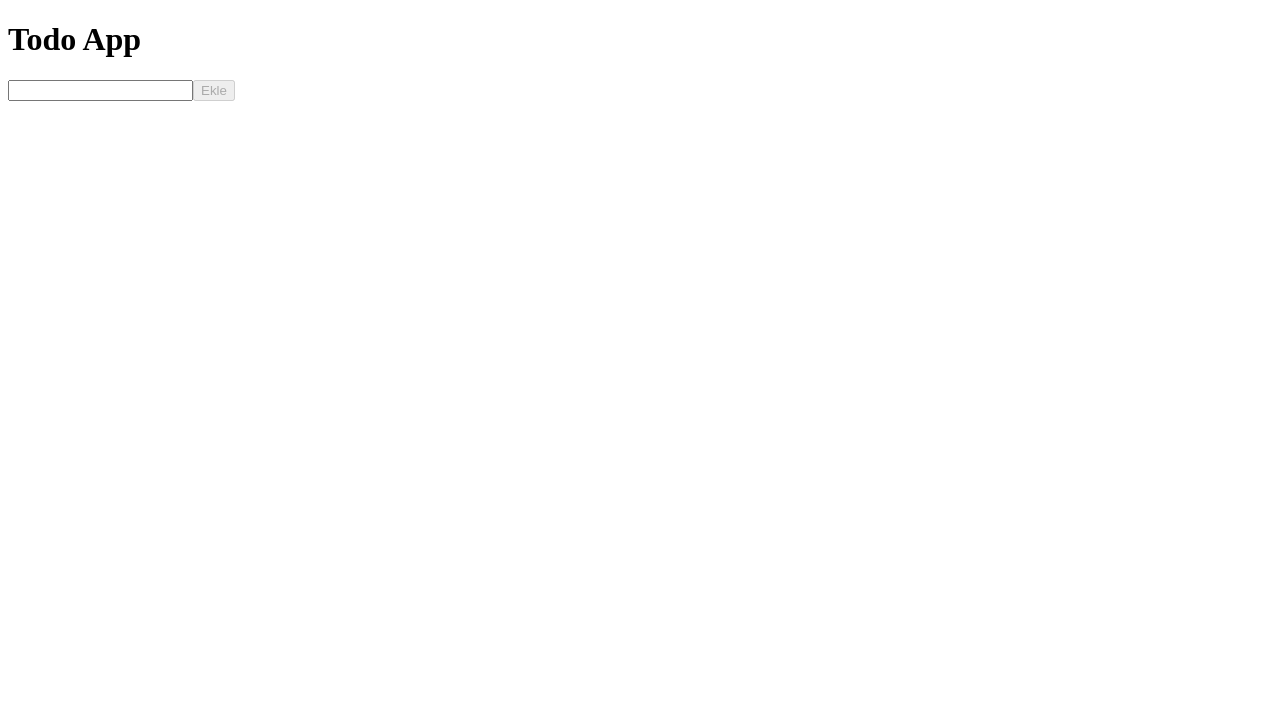
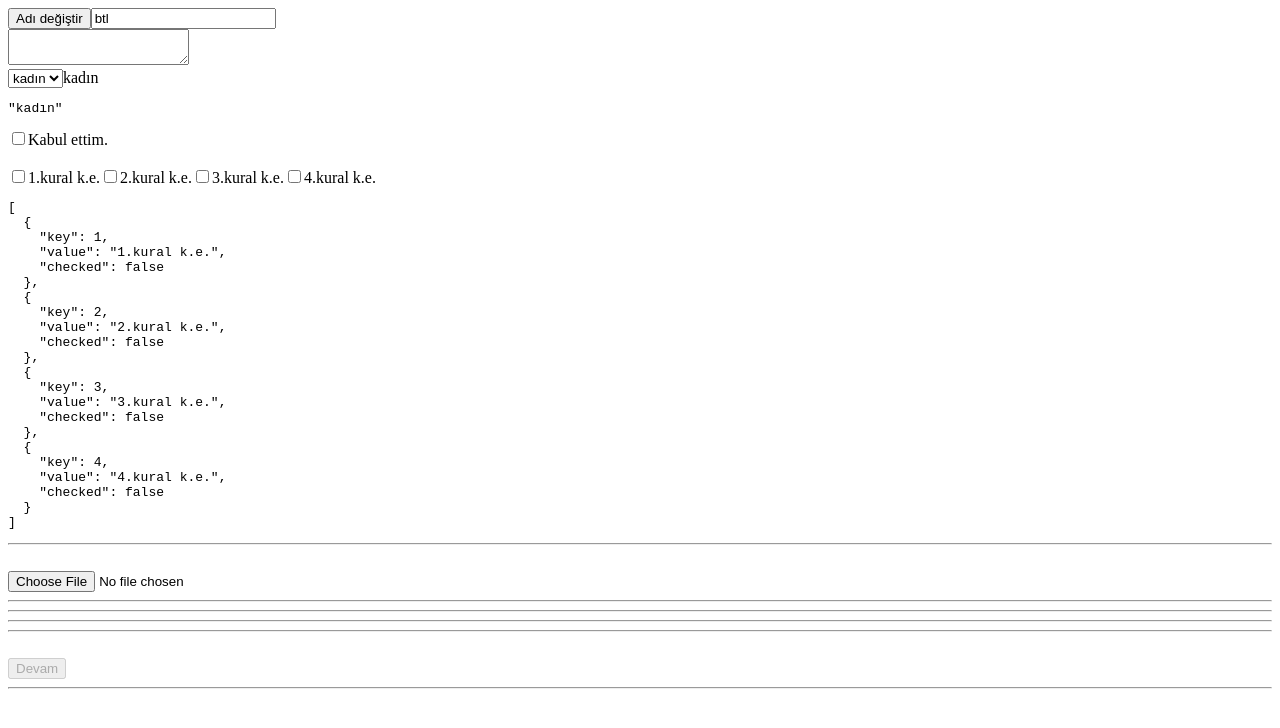
Before and after one commit to HatBet/react-stater-kit, a React (Create React App) app: page / in a window 1280 px wide. Shown: the top 728 px of the page. Built offline with nearby package versions, Linux system fonts and the light colour scheme; the HTML template or start-up script is replaced by a standard one.

Commit message:
form elemanları ile çalışma. Input, select, text, file, formData

```diff
--- a/src/App.js
+++ b/src/App.js
@@ -1,10 +1,10 @@
-import Todo from "./todo";
+import FormUsing from "./formUsing";
 
 function App() {
 
   return (
     <>
-    <Todo/>
+    <FormUsing/>
     </>
   );
 }
--- /dev/null
+++ b/src/formUsing.js
@@ -0,0 +1,117 @@
+import React, { useEffect, useMemo, useState } from 'react';
+
+function FormUsing() {
+  const genders = ['kadın', 'erkek'];
+  const [name, setName] = useState('btl');
+  const [description, setDescription] = useState('');
+  const [gender, setGender] = useState(0);
+  const [rule, setRule] = useState(false);
+  const [rules, setRules] = useState([
+    { key: 1, value: '1.kural k.e.', checked: false },
+    { key: 2, value: '2.kural k.e.', checked: false },
+    { key: 3, value: '3.kural k.e.', checked: false },
+    { key: 4, value: '4.kural k.e.', checked: false },
+
+  ]);
+  const [avatar, setAvatar] = useState(false);
+  const [image, setImage] = useState('');
+
+  useEffect(() => {
+    if (avatar) {
+      const fileReader = new FileReader();
+      fileReader.addEventListener('load', function () {
+        setImage(this.result) //base64 formatı
+      })
+      fileReader.readAsDataURL(avatar)
+    }
+  }, [avatar]);
+
+  const checkRule = (key, checked) => {
+    setRules(rules => rules.map(rule => {
+      if (key === rule.key) {
+        rule.checked = checked;
+      }
+      return rule
+    }))
+  }
+
+  const selectedGender = useMemo(() => {
+    return genders[gender];
+  }, [gender])
+
+  const submitHandle = () => {
+    const formData = new FormData();
+    formData.append('avatar', avatar);
+    formData.append('name', name);
+    fetch('https://jsonplaceholder.typicode.com/posts', {
+      method: 'POST',
+      body: formData
+    })
+  }
+
+  const enabled = rules.every(rule => rule.checked) && avatar
+
+
+  return (
+    <>
+      <button onClick={() => setName('ahmet')}> Adı değiştir</button>
+      <input type={"text"} defaultValue={name} onChange={(e) => setName(e.target.value)} />
+      <br />
+      <textarea value={description} onChange={e => setDescription(e.target.value)} />
+      <br />
+      <select value={gender} onChange={e => setGender(e.target.value)}>
+        {genders.map((obj, index) =>
+          <option value={index} key={index}>
+            {obj}
+          </option>
+        )}
+      </select>
+      {selectedGender}
+
+      <br />
+
+      <pre>{JSON.stringify(selectedGender)}</pre>
+
+      <label>
+        <input type={"checkbox"} checked={rule} onChange={e => setRule(e.target.checked)} />
+        Kabul ettim.
+      </label>
+
+      <br />
+
+      <br />
+
+      {rules.map((rule) => (
+        <label key={rule.key}>
+          <input type={"checkbox"} checked={rule.checked} onChange={e => checkRule(rule.key, e.target.checked)} />
+          {rule.value}
+        </label>
+      ))
+      }
+      <br />
+
+      <pre>
+        {JSON.stringify(rules, null, 2)}
+      </pre>
+
+      <hr />
+
+      <br />
+      <label>
+        <input type={"file"} onChange={e => setAvatar(e.target.files[0])} />
+      </label>
+
+      <br />
+      {avatar && (<>
+        <h3> {avatar.name}</h3>
+        {image && <img src={image} alt='' />}
+      </>)}
+      <hr />  <hr />  <hr />  <hr />
+      <br />
+      <button disabled={!enabled}  onClick={submitHandle}> Devam</button>
+      <hr />
+    </>
+  );
+}
+
+export default FormUsing;
```
